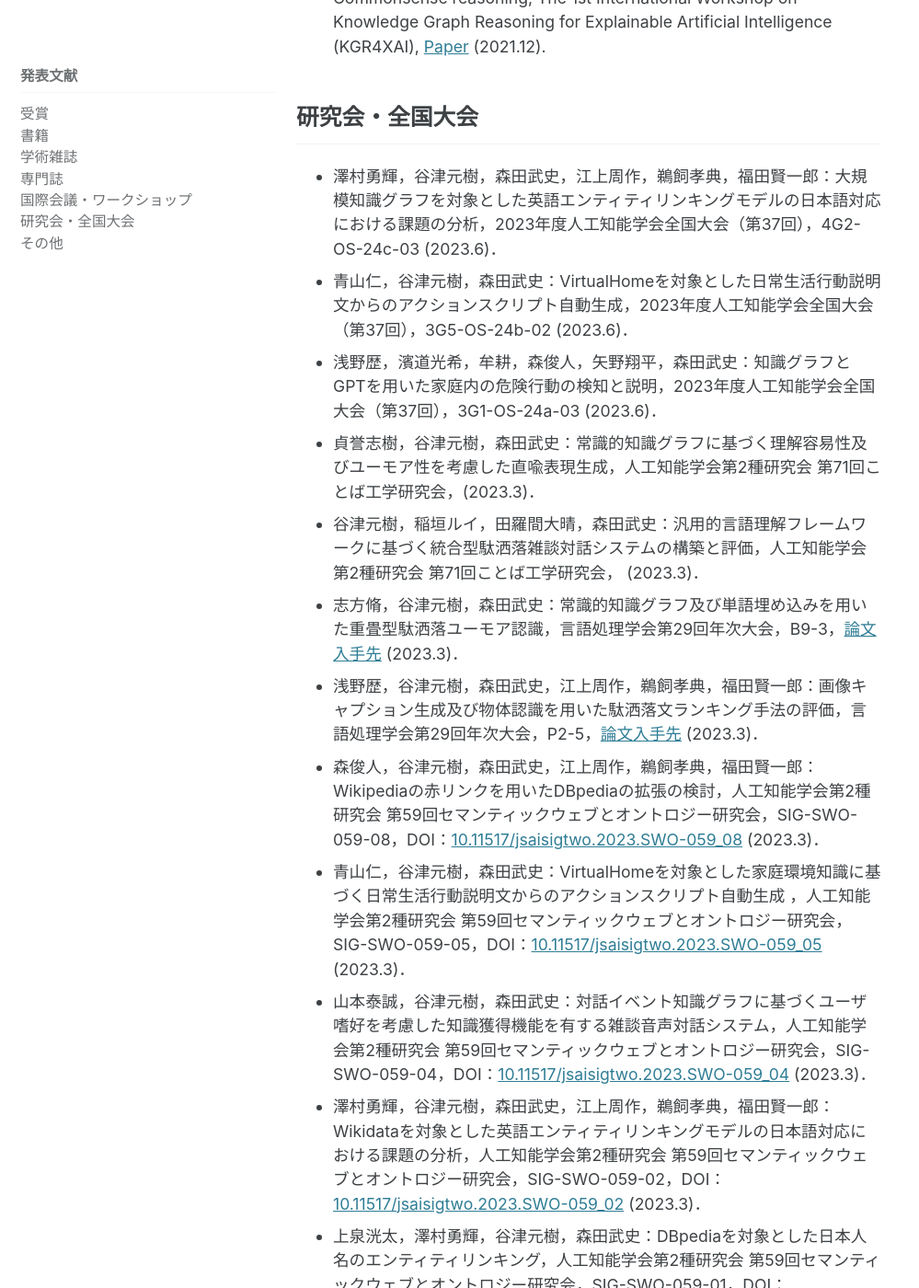
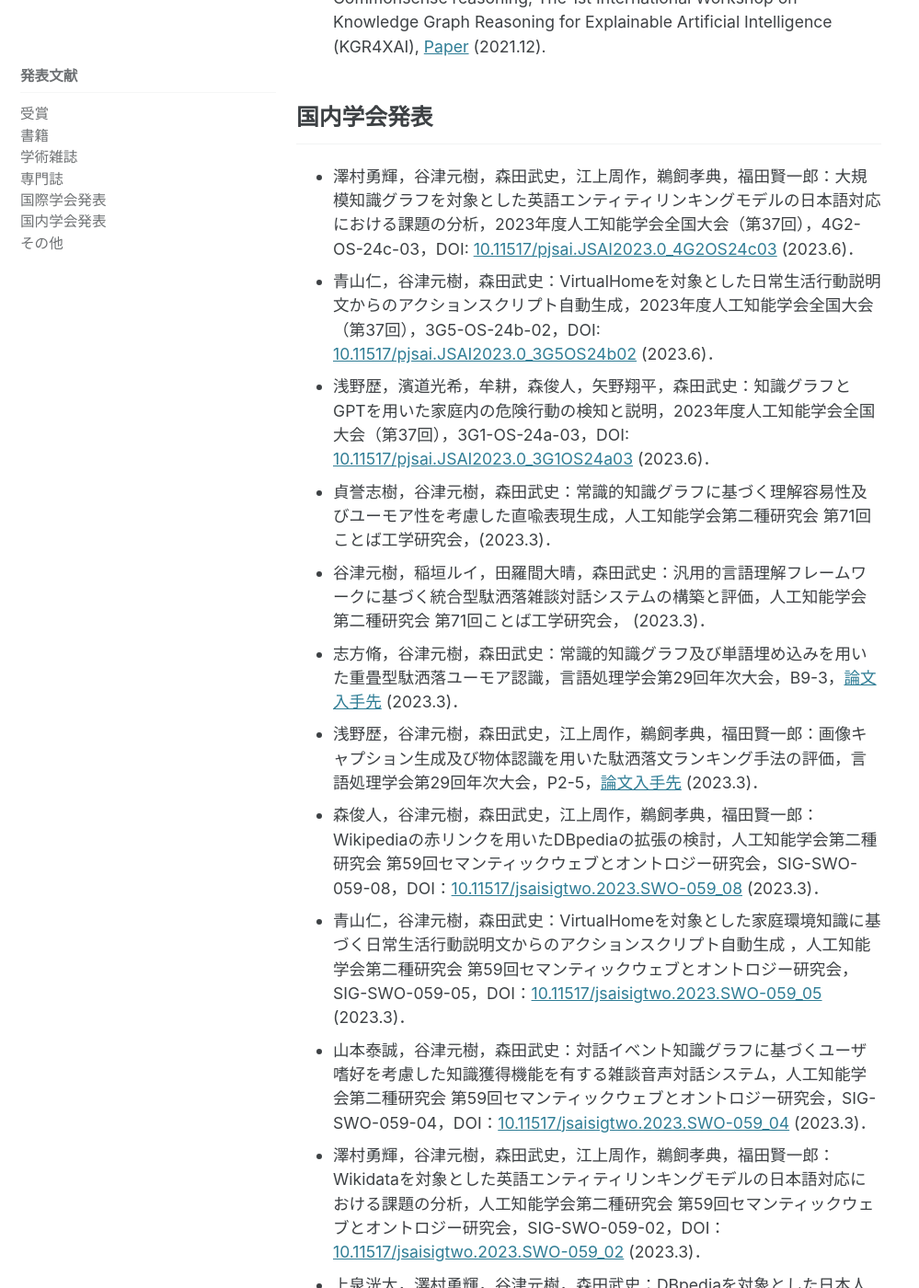
Before and after one commit to ke-lab-it-agu/ke-lab-it-agu.github.io, a Jekyll site: the page built from publications.md, in a window 1280 px wide and 1400 px high, scrolled down 1521 px. Shown: the whole window at 92% size, without its empty margins (0-999 px from the left). Built offline with Jekyll 4.4.1, drawn with Linux system fonts in a browser that asks for light colours; cached includes are drawn as plain includes; some of the changed text lies outside the part shown.

Commit message:
update members and publications pages

```diff
--- a/publications.md
+++ b/publications.md
@@ -19,38 +19,38 @@ sidebar:
 * 川上時生，森田武史，山口高平：英語版ウィキペディアオントロジーの構築とYAGOおよびDBpediaとの比較評価，人工知能学会論文誌，Vol.35，No.4，pp.C-J32_1-14，DOI：[10.1527/tjsai.C-J32](https://doi.org/10.1527/tjsai.C-J32) (2020.7)．
 
 ## 専門誌
-* 浅野歴，谷津元樹，森田武史：キャプション及び物体認識ラベルを用いた描画内容に即した駄洒落文の選択手法，画像ラボ，Vol.34，No.3，pp.59-65，[Webページ](https://www.nikko-pb.co.jp/products/detail.php?product_id=5491) (2023.3).
+* 浅野歴，谷津元樹，森田武史：キャプション及び物体認識ラベルを用いた描画内容に即した駄洒落文の選択手法，画像ラボ，Vol.34，No.3，pp.59-65，[雑誌入手先](https://www.nikko-pb.co.jp/products/detail.php?product_id=5491) (2023.3).
 
-## 国際会議・ワークショップ
-* Alan Schalkwijk, Motoki Yatsu, Takeshi Morita: Development of an Interactive Navigation System based on Household Ontology and Commonsense reasoning, The 1st International Workshop on Knowledge Graph Reasoning for Explainable Artificial Intelligence (KGR4XAI), [Paper](https://kgr4xai.ikgrc.org/papers/KGR4XAI_2021_paper_2_cr.pdf) (2021.12). <!-- 2021/12/6 -->
+## 国際学会発表
+* Alan Schalkwijk, Motoki Yatsu, Takeshi Morita: Development of an Interactive Navigation System based on Household Ontology and Commonsense reasoning, The 1st International Workshop on Knowledge Graph Reasoning for Explainable Artificial Intelligence (KGR4XAI), [Paper](https://kgr4xai.ikgrc.org/2021/papers/KGR4XAI_2021_paper_2_cr.pdf) (2021.12). <!-- 2021/12/6 -->
 
-## 研究会・全国大会
-* 澤村勇輝，谷津元樹，森田武史，江上周作，鵜飼孝典，福田賢一郎：大規模知識グラフを対象とした英語エンティティリンキングモデルの日本語対応における課題の分析，2023年度人工知能学会全国大会（第37回），4G2-OS-24c-03 (2023.6)．<!-- 2023/6/9 -->
-* 青山仁，谷津元樹，森田武史：VirtualHomeを対象とした日常生活行動説明文からのアクションスクリプト自動生成，2023年度人工知能学会全国大会（第37回），3G5-OS-24b-02 (2023.6)．<!-- 2023/6/8 -->
-* 浅野歴，濱道光希，牟耕，森俊人，矢野翔平，森田武史：知識グラフとGPTを用いた家庭内の危険行動の検知と説明，2023年度人工知能学会全国大会（第37回），3G1-OS-24a-03 (2023.6)．<!-- 2023/6/8 -->
-* 貞誉志樹，谷津元樹，森田武史：常識的知識グラフに基づく理解容易性及びユーモア性を考慮した直喩表現生成，人工知能学会第2種研究会 第71回ことば工学研究会，(2023.3)．<!-- 2023/3/18 -->
-* 谷津元樹，稲垣ルイ，田羅間大晴，森田武史：汎用的言語理解フレームワークに基づく統合型駄洒落雑談対話システムの構築と評価，人工知能学会第2種研究会 第71回ことば工学研究会， (2023.3)．<!-- 2023/3/18 -->
+## 国内学会発表
+* 澤村勇輝，谷津元樹，森田武史，江上周作，鵜飼孝典，福田賢一郎：大規模知識グラフを対象とした英語エンティティリンキングモデルの日本語対応における課題の分析，2023年度人工知能学会全国大会（第37回），4G2-OS-24c-03，DOI: [10.11517/pjsai.JSAI2023.0_4G2OS24c03](https://doi.org/10.11517/pjsai.JSAI2023.0_4G2OS24c03) (2023.6)．<!-- 2023/6/9 -->
+* 青山仁，谷津元樹，森田武史：VirtualHomeを対象とした日常生活行動説明文からのアクションスクリプト自動生成，2023年度人工知能学会全国大会（第37回），3G5-OS-24b-02，DOI: [10.11517/pjsai.JSAI2023.0_3G5OS24b02](https://doi.org/10.11517/pjsai.JSAI2023.0_3G5OS24b02) (2023.6)．<!-- 2023/6/8 -->
+* 浅野歴，濱道光希，牟耕，森俊人，矢野翔平，森田武史：知識グラフとGPTを用いた家庭内の危険行動の検知と説明，2023年度人工知能学会全国大会（第37回），3G1-OS-24a-03，DOI: [10.11517/pjsai.JSAI2023.0_3G1OS24a03](https://doi.org/10.11517/pjsai.JSAI2023.0_3G1OS24a03) (2023.6)．<!-- 2023/6/8 -->
+* 貞誉志樹，谷津元樹，森田武史：常識的知識グラフに基づく理解容易性及びユーモア性を考慮した直喩表現生成，人工知能学会第二種研究会 第71回ことば工学研究会，(2023.3)．<!-- 2023/3/18 -->
+* 谷津元樹，稲垣ルイ，田羅間大晴，森田武史：汎用的言語理解フレームワークに基づく統合型駄洒落雑談対話システムの構築と評価，人工知能学会第二種研究会 第71回ことば工学研究会， (2023.3)．<!-- 2023/3/18 -->
 * 志方脩，谷津元樹，森田武史：常識的知識グラフ及び単語埋め込みを用いた重畳型駄洒落ユーモア認識，言語処理学会第29回年次大会，B9-3，[論文入手先](https://www.anlp.jp/proceedings/annual_meeting/2023/pdf_dir/B9-3.pdf) (2023.3)． <!-- 2023/3/15 -->
 * 浅野歴，谷津元樹，森田武史，江上周作，鵜飼孝典，福田賢一郎：画像キャプション生成及び物体認識を用いた駄洒落文ランキング手法の評価，言語処理学会第29回年次大会，P2-5，[論文入手先](https://www.anlp.jp/proceedings/annual_meeting/2023/pdf_dir/P2-5.pdf) (2023.3)． <!-- 2023/3/14 -->
-* 森俊人，谷津元樹，森田武史，江上周作，鵜飼孝典，福田賢一郎：Wikipediaの赤リンクを用いたDBpediaの拡張の検討，人工知能学会第2種研究会 第59回セマンティックウェブとオントロジー研究会，SIG-SWO-059-08，DOI：[10.11517/jsaisigtwo.2023.SWO-059_08](https://doi.org/10.11517/jsaisigtwo.2023.SWO-059_08) (2023.3)．<!-- 2023/3/10 -->
-* 青山仁，谷津元樹，森田武史：VirtualHomeを対象とした家庭環境知識に基づく日常生活行動説明文からのアクションスクリプト自動生成 ，人工知能学会第2種研究会 第59回セマンティックウェブとオントロジー研究会，SIG-SWO-059-05，DOI：[10.11517/jsaisigtwo.2023.SWO-059_05](https://doi.org/10.11517/jsaisigtwo.2023.SWO-059_05) (2023.3)．<!-- 2023/3/10 -->
-* 山本泰誠，谷津元樹，森田武史：対話イベント知識グラフに基づくユーザ嗜好を考慮した知識獲得機能を有する雑談音声対話システム，人工知能学会第2種研究会 第59回セマンティックウェブとオントロジー研究会，SIG-SWO-059-04，DOI：[10.11517/jsaisigtwo.2023.SWO-059_04](https://doi.org/10.11517/jsaisigtwo.2023.SWO-059_04) (2023.3)．<!-- 2023/3/10 -->
-* 澤村勇輝，谷津元樹，森田武史，江上周作，鵜飼孝典，福田賢一郎：Wikidataを対象とした英語エンティティリンキングモデルの日本語対応における課題の分析，人工知能学会第2種研究会 第59回セマンティックウェブとオントロジー研究会，SIG-SWO-059-02，DOI：[10.11517/jsaisigtwo.2023.SWO-059_02](https://doi.org/10.11517/jsaisigtwo.2023.SWO-059_02) (2023.3)．<!-- 2023/3/10 -->
-* 上泉洸太，澤村勇輝，谷津元樹，森田武史：DBpediaを対象とした日本人名のエンティティリンキング，人工知能学会第2種研究会 第59回セマンティックウェブとオントロジー研究会，SIG-SWO-059-01，DOI：[10.11517/jsaisigtwo.2023.SWO-059_01](https://doi.org/10.11517/jsaisigtwo.2023.SWO-059_01) (2023.3)．<!-- 2023/3/10 -->
+* 森俊人，谷津元樹，森田武史，江上周作，鵜飼孝典，福田賢一郎：Wikipediaの赤リンクを用いたDBpediaの拡張の検討，人工知能学会第二種研究会 第59回セマンティックウェブとオントロジー研究会，SIG-SWO-059-08，DOI：[10.11517/jsaisigtwo.2023.SWO-059_08](https://doi.org/10.11517/jsaisigtwo.2023.SWO-059_08) (2023.3)．<!-- 2023/3/10 -->
+* 青山仁，谷津元樹，森田武史：VirtualHomeを対象とした家庭環境知識に基づく日常生活行動説明文からのアクションスクリプト自動生成 ，人工知能学会第二種研究会 第59回セマンティックウェブとオントロジー研究会，SIG-SWO-059-05，DOI：[10.11517/jsaisigtwo.2023.SWO-059_05](https://doi.org/10.11517/jsaisigtwo.2023.SWO-059_05) (2023.3)．<!-- 2023/3/10 -->
+* 山本泰誠，谷津元樹，森田武史：対話イベント知識グラフに基づくユーザ嗜好を考慮した知識獲得機能を有する雑談音声対話システム，人工知能学会第二種研究会 第59回セマンティックウェブとオントロジー研究会，SIG-SWO-059-04，DOI：[10.11517/jsaisigtwo.2023.SWO-059_04](https://doi.org/10.11517/jsaisigtwo.2023.SWO-059_04) (2023.3)．<!-- 2023/3/10 -->
+* 澤村勇輝，谷津元樹，森田武史，江上周作，鵜飼孝典，福田賢一郎：Wikidataを対象とした英語エンティティリンキングモデルの日本語対応における課題の分析，人工知能学会第二種研究会 第59回セマンティックウェブとオントロジー研究会，SIG-SWO-059-02，DOI：[10.11517/jsaisigtwo.2023.SWO-059_02](https://doi.org/10.11517/jsaisigtwo.2023.SWO-059_02) (2023.3)．<!-- 2023/3/10 -->
+* 上泉洸太，澤村勇輝，谷津元樹，森田武史：DBpediaを対象とした日本人名のエンティティリンキング，人工知能学会第二種研究会 第59回セマンティックウェブとオントロジー研究会，SIG-SWO-059-01，DOI：[10.11517/jsaisigtwo.2023.SWO-059_01](https://doi.org/10.11517/jsaisigtwo.2023.SWO-059_01) (2023.3)．<!-- 2023/3/10 -->
 * Ken Fukuda, Takanori Ugai, Mikiko Oono, Koji Kitamura, Fumiya Kubota, Takeshi Morita, Swe Nwe Nwe Htun, Shusaku Egami: Daily Activity data generation in Cyberspace for Semantic AI technology and HRI simulation，第40回日本ロボット学会学術講演会, 3J1-03 (2022.9) <!--東京大学本郷キャンパス，東京都文京区，2022/9/7 -->
-* 浅野歴，谷津元樹，森田武史：キャプション及び物体認識ラベルを用いた画像に関連する駄洒落文の選択手法，情報処理学会 第252回自然言語処理研究会，Vol.2022-NL-252 No.11 (2022.6)． <!-- 2022/6/29 -->
+* 浅野歴，谷津元樹，森田武史：キャプション及び物体認識ラベルを用いた画像に関連する駄洒落文の選択手法，情報処理学会 第252回自然言語処理研究会，Vol.2022-NL-252，No.11，[論文入手先](http://id.nii.ac.jp/1001/00218593/)  (2022.6)． <!-- 2022/6/29 -->
 * 浅野歴，谷津元樹，森田武史：画像キャプション生成に基づく描画内容に即した駄洒落文の選択手法，2022年度人工知能学会全国大会（第36回），4D3-GS-6-01，DOI：[10.11517/pjsai.JSAI2022.0_4D3GS601](https://doi.org/10.11517/pjsai.JSAI2022.0_4D3GS601) (2022.6)． <!-- 2022/6/17 -->
-* 福田賢一郎，江上周作，鵜飼孝典，森田武史，大野美喜子，北村光司，QIU YUE，原健翔，古崎晃司，川村隆浩：イベント中心知識グラフによる人間生活を含む環境のサイバー空間への転写にむけて，2022年度人工知能学会全国大会（第36回），3L4-GS-8 ，DOI：[10.11517/pjsai.JSAI2022.0_3L4GS805](https://doi.org/10.11517/pjsai.JSAI2022.0_3L4GS805)(2022.6)．<!-- 2022/6/16 -->
+* 福田賢一郎，江上周作，鵜飼孝典，森田武史，大野美喜子，北村光司，QIU YUE，原健翔，古崎晃司，川村隆浩：イベント中心知識グラフによる人間生活を含む環境のサイバー空間への転写にむけて，2022年度人工知能学会全国大会（第36回），3L4-GS-8 ，DOI：[10.11517/pjsai.JSAI2022.0_3L4GS805](https://doi.org/10.11517/pjsai.JSAI2022.0_3L4GS805) (2022.6)．<!-- 2022/6/16 -->
 * 澤村勇輝，谷津元樹，森田武史：DBpediaを対象とした日本語エンティティリンキング，2022年度人工知能学会全国大会（第36回），2E6-GS-3，DOI：[10.11517/pjsai.JSAI2022.0_2E6GS301](https://doi.org/10.11517/pjsai.JSAI2022.0_2E6GS301)，[ソースコード](https://github.com/t-morita-laboratory/dbpedia-spotlight-model/blob/master/README.ja.md) (2022.6)．<!-- 2022/6/15 -->
 * 井上蒼一朗，谷津元樹，森田武史：重畳型駄洒落ユーモアにおける常識的知識グラフを用いた潜在表現抽出，言語処理学会第28回年次大会，F5-5，[論文入手先](https://www.anlp.jp/proceedings/annual_meeting/2022/pdf_dir/F5-5.pdf) (2022.3)．<!-- 2022/3/16 -->
-* 鈴木七星，谷津元樹，森田武史：雑談対話システムのためのユーザ発話とSPARQLテンプレートを用いた大規模知識グラフからのユーザ知識グラフ抽出，人工知能学会 第56回セマンティックウェブとオントロジー研究会，SIG-SWO-056-03，DOI：[10.11517/jsaisigtwo.2022.SWO-056_03](https://doi.org/10.11517/jsaisigtwo.2022.SWO-056_03) (2022.3)．<!-- 2022/3/11 -->
-* 澤村勇輝，谷津元樹，森田武史：日本語形態素解析を導入したDBpedia Spotlightに基づく日本語エンティティリンキング，人工知能学会 第56回セマンティックウェブとオントロジー研究会，SIG-SWO-056-02，DOI：[10.11517/jsaisigtwo.2022.SWO-056_02](https://doi.org/10.11517/jsaisigtwo.2022.SWO-056_02) (2022.3)． <!-- 2022/3/11 -->
-* 掛川夏海，谷津元樹，森田武史：汎用的自然言語処理フレームワークへのボケ検出機構の統合，第94回人工知能学会 言語・音声理解と対話処理研究会，DOI：[10.11517/jsaislud.94.0_09](https://doi.org/10.11517/jsaislud.94.0_09) (2022.3)． <!-- 2022/3/6 -->
-* 井上恵彰，谷津元樹，森田武史：意外性，新規性および具体性を考慮したユーモアを含む直喩表現生成，第94回人工知能学会 言語・音声理解と対話処理研究会，DOI：[10.11517/jsaislud.94.0_08](https://doi.org/10.11517/jsaislud.94.0_08) (2022.3)．<!-- 2022/3/6 -->
-* スホルクワイク亜蘭，谷津元樹，森田武史：家庭環境知識と常識推論に基づく双方向型対話ナビゲーションシステム，情報処理学会第84回全国大会，6T-05 (2022.3)． <!-- 2022/3/5 -->
-* 吉兼拓生，谷津元樹，森田武史：知識グラフに基づく質問応答システムにおける論理形式パターンを用いた論理形式検索の改善，情報処理学会第84回全国大会，1X-04 (2022.3)．<!-- 2022/3/3 -->
-* 吉兼拓生，谷津元樹，森田武史：知識グラフに基づく質問応答における論理形式パターンを用いた論理形式検索の高速化，人工知能学会 第55回セマンティックウェブとオントロジー研究会，SIG-SWO-055-03，DOI：[10.11517/jsaisigtwo.2021.SWO-055_03](https://doi.org/10.11517/jsaisigtwo.2021.SWO-055_03) (2021.11)．<!-- 2021/11/26-->
-* スホルクワイク亜蘭，谷津元樹，森田武史：家庭環境オントロジーと常識推論に基づく双方向型対話ナビゲーションシステムの開発，人工知能学会 第55回セマンティックウェブとオントロジー研究会，SIG-SWO-055-02，DOI：[10.11517/jsaisigtwo.2021.SWO-055_02](https://doi.org/10.11517/jsaisigtwo.2021.SWO-055_02) (2021.11)．<!-- 2021/11/26 -->
+* 鈴木七星，谷津元樹，森田武史：雑談対話システムのためのユーザ発話とSPARQLテンプレートを用いた大規模知識グラフからのユーザ知識グラフ抽出，人工知能学会第二種研究会 第56回セマンティックウェブとオントロジー研究会，SIG-SWO-056-03，DOI：[10.11517/jsaisigtwo.2022.SWO-056_03](https://doi.org/10.11517/jsaisigtwo.2022.SWO-056_03) (2022.3)．<!-- 2022/3/11 -->
+* 澤村勇輝，谷津元樹，森田武史：日本語形態素解析を導入したDBpedia Spotlightに基づく日本語エンティティリンキング，人工知能学会第二種研究会 第56回セマンティックウェブとオントロジー研究会，SIG-SWO-056-02，DOI：[10.11517/jsaisigtwo.2022.SWO-056_02](https://doi.org/10.11517/jsaisigtwo.2022.SWO-056_02) (2022.3)． <!-- 2022/3/11 -->
+* 掛川夏海，谷津元樹，森田武史：汎用的自然言語処理フレームワークへのボケ検出機構の統合，人工知能学会第一種研究会 第94回言語・音声理解と対話処理研究会，DOI：[10.11517/jsaislud.94.0_09](https://doi.org/10.11517/jsaislud.94.0_09) (2022.3)． <!-- 2022/3/6 -->
+* 井上恵彰，谷津元樹，森田武史：意外性，新規性および具体性を考慮したユーモアを含む直喩表現生成，人工知能学会第一種研究会 第94回言語・音声理解と対話処理研究会，DOI：[10.11517/jsaislud.94.0_08](https://doi.org/10.11517/jsaislud.94.0_08) (2022.3)．<!-- 2022/3/6 -->
+* 吉兼拓生，谷津元樹，森田武史：知識グラフに基づく質問応答システムにおける論理形式パターンを用いた論理形式検索の改善，情報処理学会第84回全国大会講演論文集，Vol.2022，No.1，pp.873-874，[論文入手先](http://id.nii.ac.jp/1001/00221063/) (2022.3)．<!-- 2022/3/3 -->
+* スホルクワイク亜蘭，谷津元樹，森田武史：家庭環境知識と常識推論に基づく双方向型対話ナビゲーションシステム，情報処理学会第84回全国大会講演論文集，Vol.2022，No.1，pp.547-548，[論文入手先](http://id.nii.ac.jp/1001/00220906/) (2022.3)． <!-- 2022/3/5 -->
+* 吉兼拓生，谷津元樹，森田武史：知識グラフに基づく質問応答における論理形式パターンを用いた論理形式検索の高速化，人工知能学会第二種研究会 第55回セマンティックウェブとオントロジー研究会，SIG-SWO-055-03，DOI：[10.11517/jsaisigtwo.2021.SWO-055_03](https://doi.org/10.11517/jsaisigtwo.2021.SWO-055_03) (2021.11)．<!-- 2021/11/26-->
+* スホルクワイク亜蘭，谷津元樹，森田武史：家庭環境オントロジーと常識推論に基づく双方向型対話ナビゲーションシステムの開発，人工知能学会第二種研究会 第55回セマンティックウェブとオントロジー研究会，SIG-SWO-055-02，DOI：[10.11517/jsaisigtwo.2021.SWO-055_02](https://doi.org/10.11517/jsaisigtwo.2021.SWO-055_02) (2021.11)．<!-- 2021/11/26 -->
 * 高野拓海，森田武史，山口高平：BRMSとWebサービスの連携による間接業務の自動化，第16回情報システム学会全国大会・研究発表大会，C3，DOI：[10.19014/proceedingsissj.16.0_C3](https://doi.org/10.19014/proceedingsissj.16.0_C3)（2020.12）．<!-- 2020/12/5-12/11 -->
 * 吉兼拓生，谷津元樹，森田武史：知識グラフを用いた対話型質問応答における推論方法の検討，第16回情報システム学会全国大会・研究発表大会，S5-4，DOI：[10.19014/proceedingsissj.16.0_S5-4](https://doi.org/10.19014/proceedingsissj.16.0_S5-4)（2020.12）．<!-- 2020/12/5-12/11 -->
 * スホルクワイク亜蘭，谷津元樹，森田武史：3D環境を利用したマルチモーダル対話システムにおける領域オントロジー，第16回情報システム学会全国大会・研究発表大会，S3-2，DOI：[10.19014/proceedingsissj.16.0_S3-2](https://doi.org/10.19014/proceedingsissj.16.0_S3-2)（2020.12）．<!-- 2020/12/5-12/11 -->
```
Also changed, not shown: _data/navigation.yml (+4 -4 lines), members.md (+0 -1 lines).
